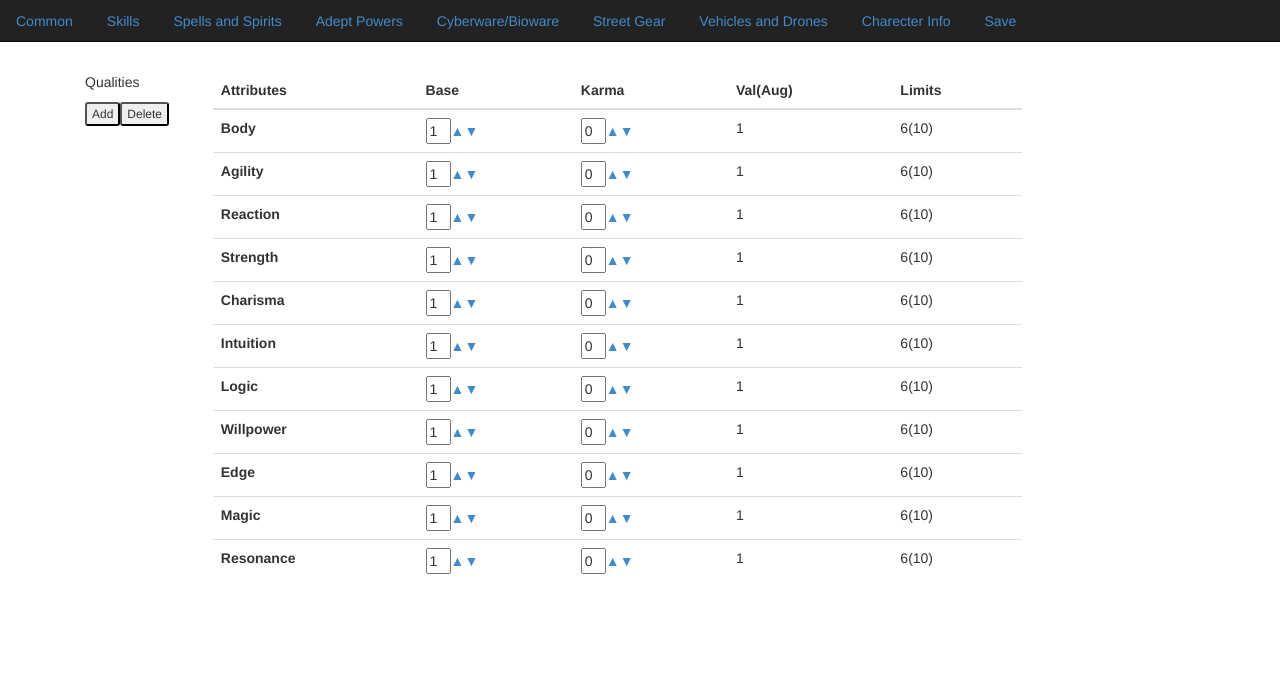
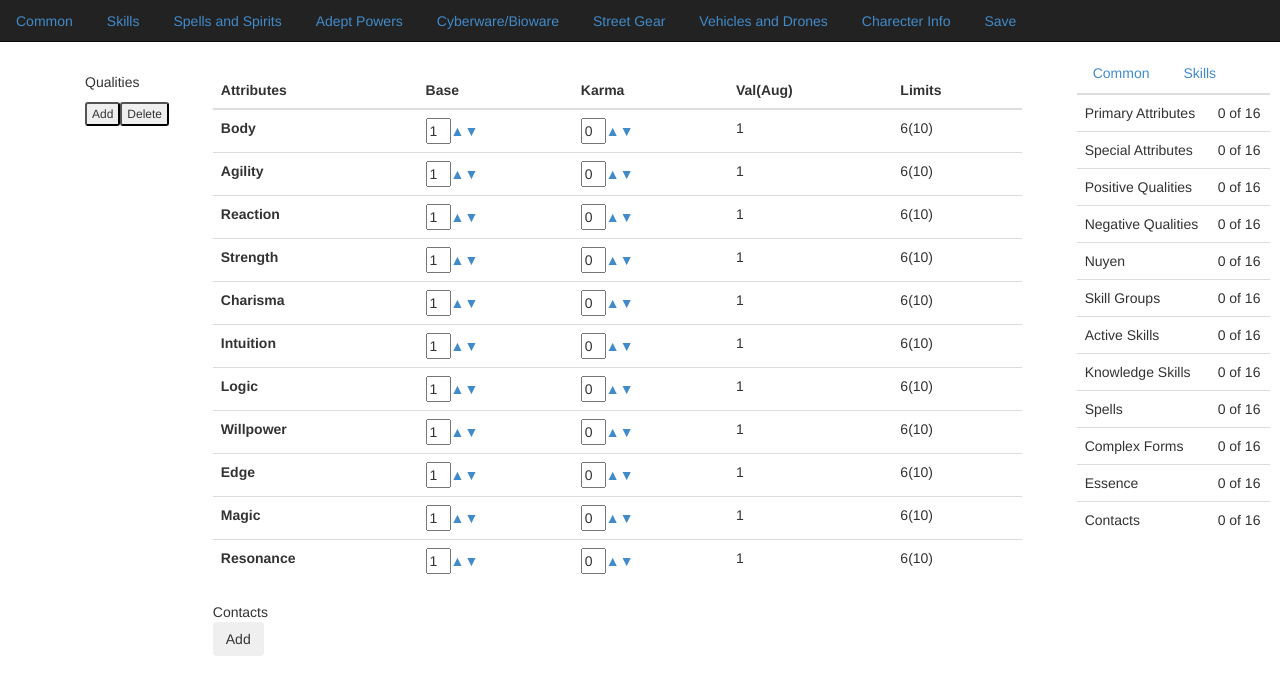
Before and after one commit to albertwohletz/wiz, a Django app: page / in a window 1280 px wide. Shown: the top 695 px of the page. Run offline with Django 3.2, Linux system fonts and the light colour scheme; some libraries are stand-ins or nearby versions.

Commit message:
add sidebar.

```diff
--- a/Frontend/static/css/main_style.css
+++ b/Frontend/static/css/main_style.css
@@ -22,7 +22,7 @@
     padding: 30px;
 }
 .side-bar{
-
+    padding: 10px;
 }
 
 .spinner{
--- a/templates/main.html
+++ b/templates/main.html
@@ -45,11 +45,11 @@
                     <table class='table'>
                     <thead>
                         <tr>
-                        <th>Attributes</th>
-                        <th>Base</th>
-                        <th>Karma</th>
-                        <th>Val(Aug)</th>
-                        <th>Limits</th>
+                            <th>Attributes</th>
+                            <th>Base</th>
+                            <th>Karma</th>
+                            <th>Val(Aug)</th>
+                            <th>Limits</th>
                         </tr>
                     </thead>
                     {% for att in attributes %}
@@ -62,16 +62,39 @@
                     </tr>
                     {% endfor %}
                     </table>
-
                 </div>
                 <div class='contacts'>
-
+                    Contacts
+                    <div>
+                    <button class='btn'>Add</button>
+                    </div>
                 </div>
             </div>
 
         </div>
+
+        <!-- Summary Sidebar -->
         <div class="side-bar col-xs-2 resizable">
-
+            <table class='table'>
+                <thead>
+                        <ul class="nav nav-tabs">
+                            <li class='nav-common'><a data-role="button" href="#">Common</a></li>
+                            <li class='nav-skills'><a data-role="button" href="#">Skills</a></li>
+                        </ul>
+                </thead>
+                <tr><td>Primary Attributes</td><td>0 of 16</td></tr>
+                <tr><td>Special Attributes</td><td>0 of 16</td></tr>
+                <tr><td>Positive Qualities</td><td>0 of 16</td></tr>
+                <tr><td>Negative Qualities</td><td>0 of 16</td></tr>
+                <tr><td>Nuyen</td><td>0 of 16</td></tr>
+                <tr><td>Skill Groups</td><td>0 of 16</td></tr>
+                <tr><td>Active Skills</td><td>0 of 16</td></tr>
+                <tr><td>Knowledge Skills</td><td>0 of 16</td></tr>
+                <tr><td>Spells</td><td>0 of 16</td></tr>
+                <tr><td>Complex Forms</td><td>0 of 16</td></tr>
+                <tr><td>Essence</td><td>0 of 16</td></tr>
+                <tr><td>Contacts</td><td>0 of 16</td></tr>
+            </table>
         </div>
         <!-- Karma Essence Nuyen -->
         <!-- Button to exchange karma to nuyen -->
```
